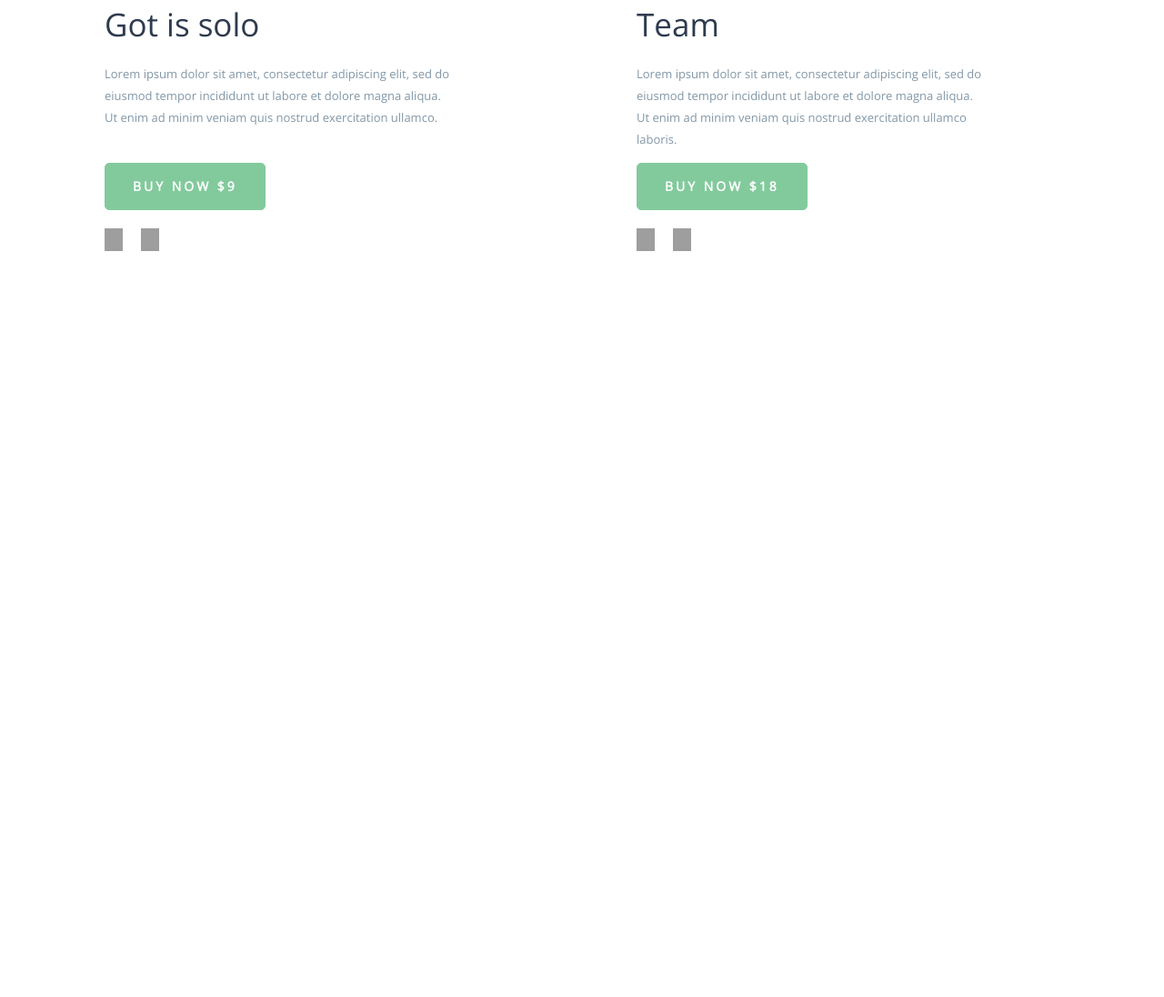
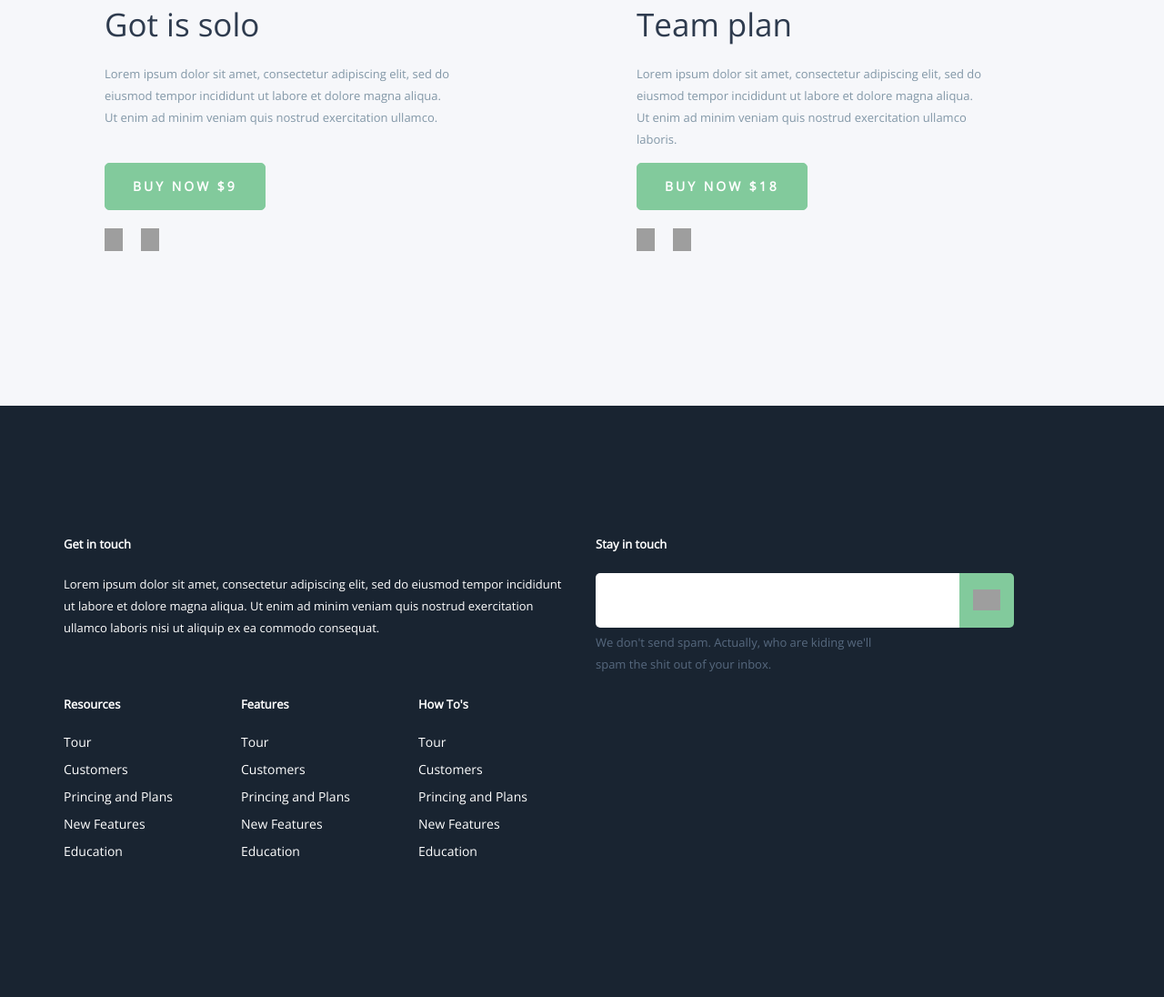
Before and after one commit to conspir0/1.pictureperfect-website, a website: page index.html in a window 1280 px wide. Shown: the part 3974-5070 px from the top of the page at 91% size. Before the commit the page ends 4420 px from the top, so only its background shows below. Drawn offline with nearby package versions, Linux system fonts and the light colour scheme; grey boxes are pictures that could not be loaded.

Commit message:
Create FOOTER

```diff
--- a/index.html
+++ b/index.html
@@ -178,7 +178,7 @@
                     </div>
                     <div class="col-lg-6 cont-2">
                         <p class="tag">MOST POPULAR</p>
-                        <p class="medium-title">Team <plan></plan></p>
+                        <p class="medium-title">Team plan<plan></plan></p>
                         <p class="text-content">Lorem ipsum dolor sit amet, consectetur adipiscing elit, sed do eiusmod tempor incididunt ut labore et dolore magna aliqua. Ut enim ad minim veniam quis nostrud exercitation ullamco laboris.</p>
                         <button>BUY NOW $18</button>
                         <div class="icons">
@@ -190,6 +190,49 @@
             </div>
         </section>
 
+<!--  FOOTER  -->
+        <footer>
+            <div class="container">
+                <div class="row">
+                    <div class="col-lg-6">
+                        <p class="small-title">Get in touch</p>
+                        <p class="text-content">Lorem ipsum dolor sit amet, consectetur adipiscing elit, sed do eiusmod tempor incididunt ut labore et dolore magna aliqua. Ut enim ad minim veniam quis nostrud exercitation ullamco laboris nisi ut aliquip ex ea commodo consequat.</p>
+                    </div>
+                    <div class="col-lg-6">
+                        <p class="small-title">Stay in touch</p>
+                        <input class="substr-input" type="email" name="email">
+                        <button class="substr-btn" type="submit"></button>
+                        <p class="text-content text-under-input">We don't send spam. Actually, who are kiding we'll spam the shit out of your inbox.</p>
+                    </div>
+                </div>
+                <div class="row">
+                    <div class="col-lg-2">
+                        <p class="small-title">Resources</p>
+                        <p class="link">Tour</p>
+                        <p class="link">Customers</p>
+                        <p class="link">Princing and Plans</p>
+                        <p class="link">New Features</p>
+                        <p class="link">Education</p>
+                    </div>
+                    <div class="col-lg-2">
+                        <p class="small-title">Features</p>
+                        <p class="link">Tour</p>
+                        <p class="link">Customers</p>
+                        <p class="link">Princing and Plans</p>
+                        <p class="link">New Features</p>
+                        <p class="link">Education</p>
+                    </div>
+                    <div class="col-lg-2">
+                        <p class="small-title">How To's</p>
+                        <p class="link">Tour</p>
+                        <p class="link">Customers</p>
+                        <p class="link">Princing and Plans</p>
+                        <p class="link">New Features</p>
+                        <p class="link">Education</p>
+                    </div>
+                </div>
+            </div>
+        </footer>
     </div>
 
     <script src="js/script.js"></script>
--- a/sass/style.scss
+++ b/sass/style.scss
@@ -162,6 +162,7 @@ article {
 // CONTAINERS
 .containers {
     padding: 100px 0;
+    background-color: #f6f7fa;
     [class*='cont-'] {
         padding: 50px;
         margin: 10px;
@@ -207,3 +208,37 @@ article {
         }
     }
 }
+
+// FOOTER
+footer {
+    background-color: #192431;
+    padding: 140px 0;
+    .link {
+        font-weight: lighter;
+    }
+    .text-under-input {
+        color: #57697f;
+        width: 330px;
+    }
+    .substr-input {
+        border: 0;
+        border-top-left-radius: 5px;
+        border-bottom-left-radius: 5px;
+        padding: 15px;
+        height: 60px;
+        width: 400px;
+        float: left;
+        font-size: 25px;
+        color: #192431;
+    }
+    .substr-btn {
+        border: none;
+        border-top-right-radius: 5px;
+        border-bottom-right-radius: 5px;
+        height: 60px;
+        width: 60px;
+        background: url(https://raw.githubusercontent.com/conspir0/cut-psd-layout/master/images/send-button.png) center/cover no-repeat;
+        background-size: 30px;
+        background-color: #82ca9c;
+    }
+}
```
Also changed, not shown: css/style.css, css/style.prefixed.css, images/send-button.png (added), 2 other files.
